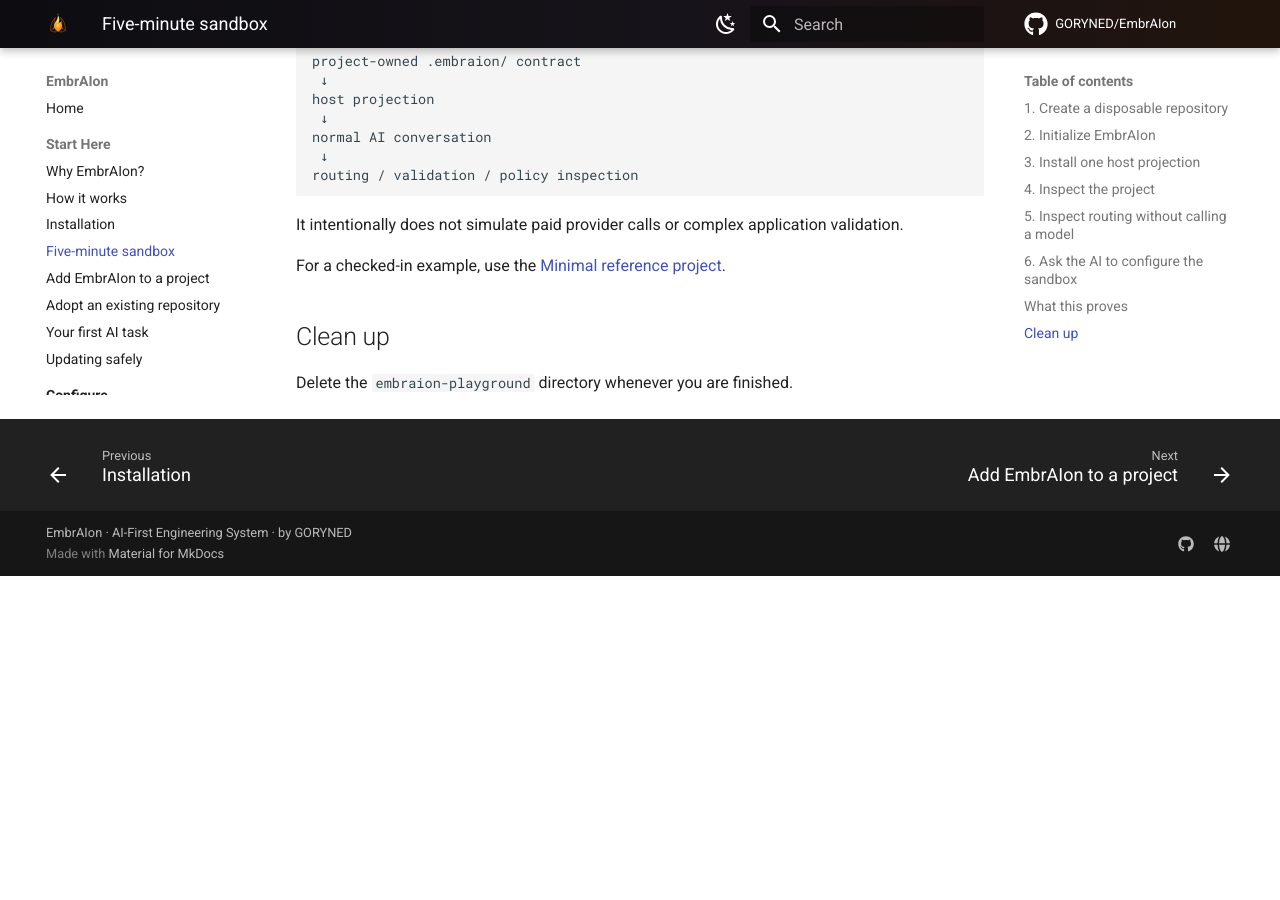
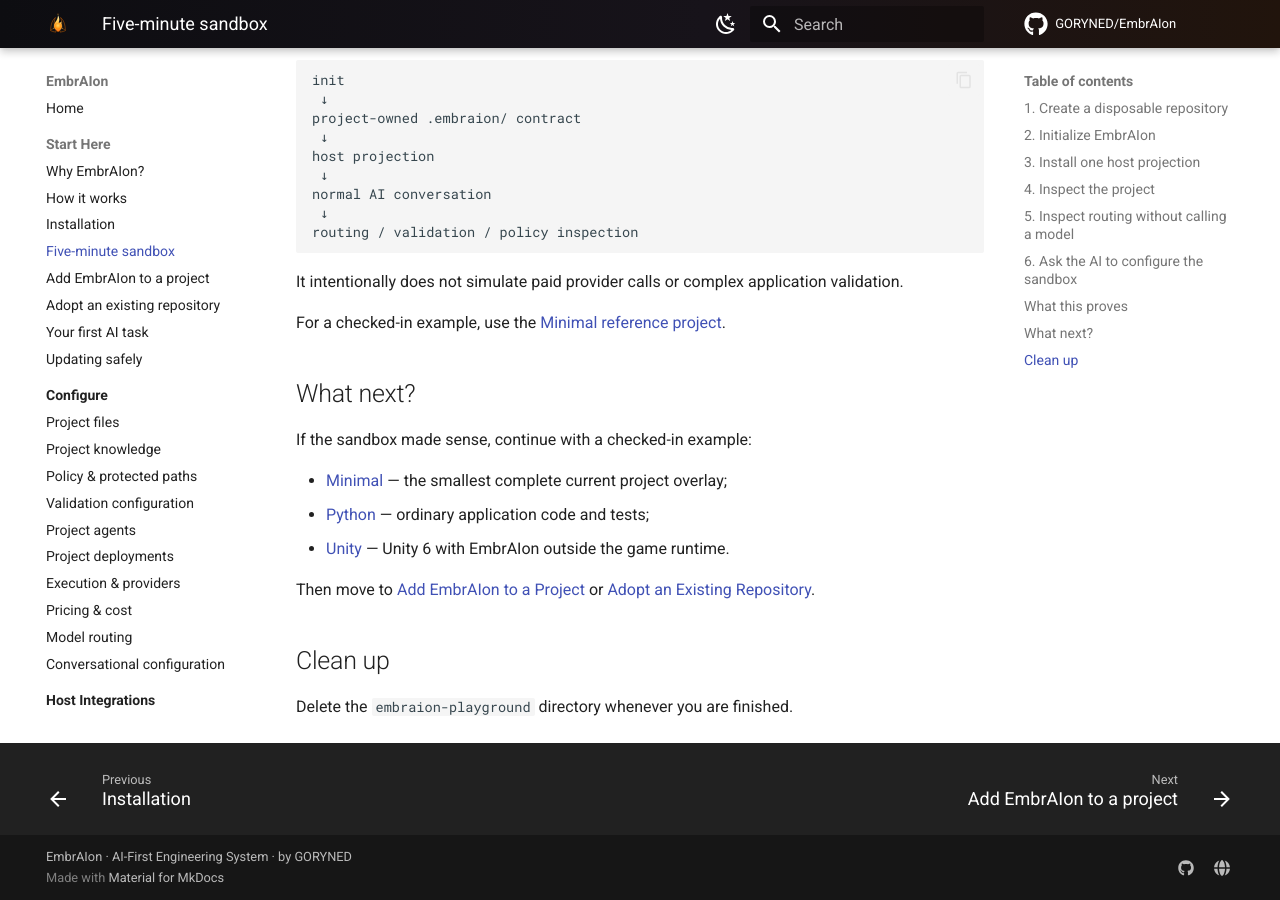
Before and after one commit to GORYNED/EmbrAIon, an MkDocs documentation site: the page built from docs/getting-started/playground.md, in a window 1280 px wide and 900 px high, scrolled down 1968 px. Built offline with MkDocs 1.6.1 and Material for MkDocs 9.7.7, drawn with Linux system fonts in a browser that asks for light colours; comment, search, counter and statistics services are not loaded; before the commit the page ends 2544 px from its top, so only the background shows below that.

Commit message:
Finish beginner-first documentation flow

````diff
--- a/docs/getting-started/playground.md
+++ b/docs/getting-started/playground.md
@@ -62,7 +62,10 @@ A fresh project's validation profiles may be empty. If so, running them reports
 ## 5. Inspect routing without calling a model
 
 ```bash
-embraion route   --host codex   --route-class substantial   --data PRIVATE
+embraion route \
+  --host codex \
+  --route-class substantial \
+  --data PRIVATE
 ```
 
 With no project override, the result should resolve to `host-default`: EmbrAIon classifies the work, while the host remains responsible for its actual model selection.
@@ -95,6 +98,16 @@ It intentionally does not simulate paid provider calls or complex application va
 
 For a checked-in example, use the [Minimal reference project](../examples/minimal.md).
 
+## What next?
+
+If the sandbox made sense, continue with a checked-in example:
+
+- [Minimal](../examples/minimal.md) — the smallest complete current project overlay;
+- [Python](../examples/python.md) — ordinary application code and tests;
+- [Unity](../examples/unity.md) — Unity 6 with EmbrAIon outside the game runtime.
+
+Then move to [Add EmbrAIon to a Project](first-project.md) or [Adopt an Existing Repository](existing-repository.md).
+
 ## Clean up
 
 Delete the `embraion-playground` directory whenever you are finished.
````
